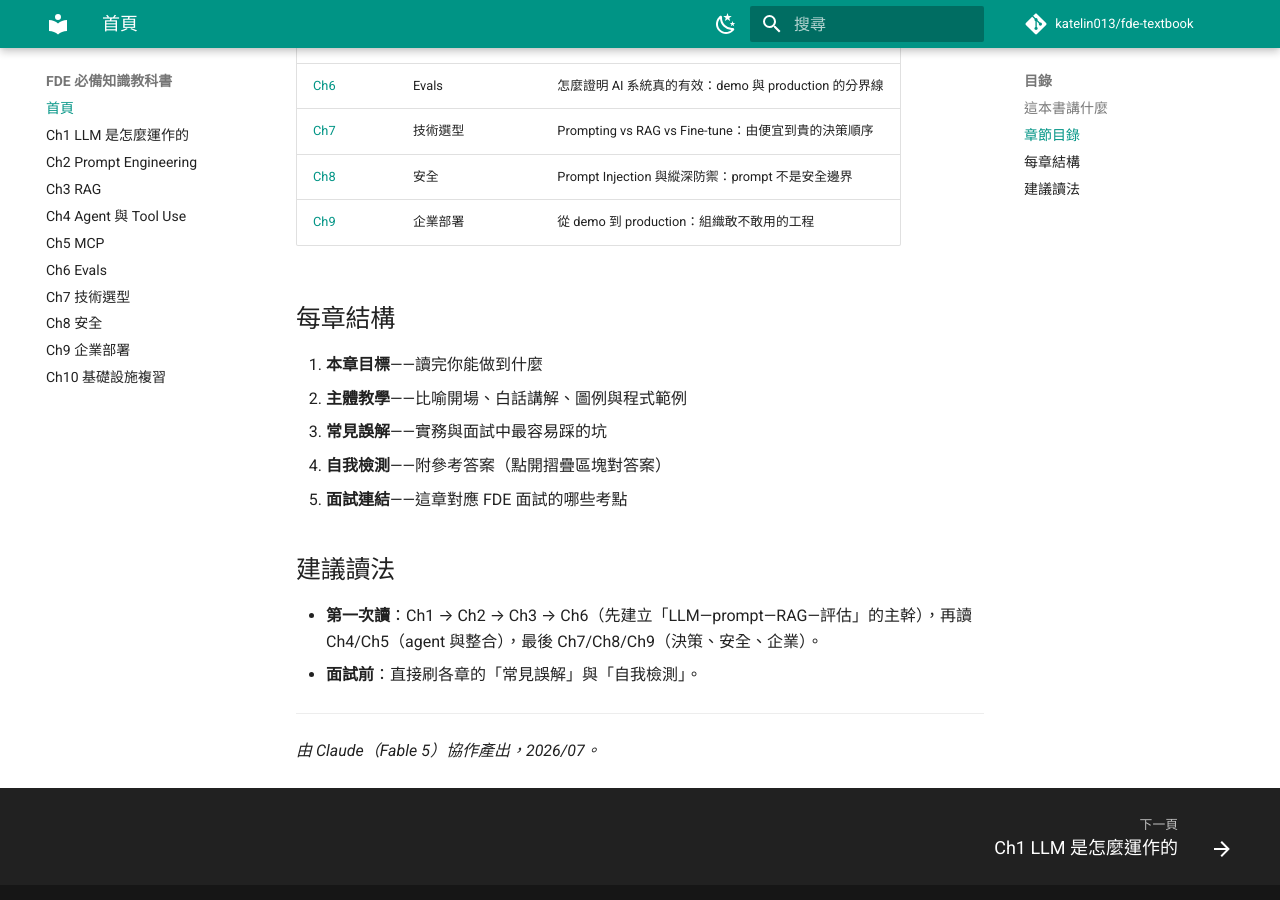
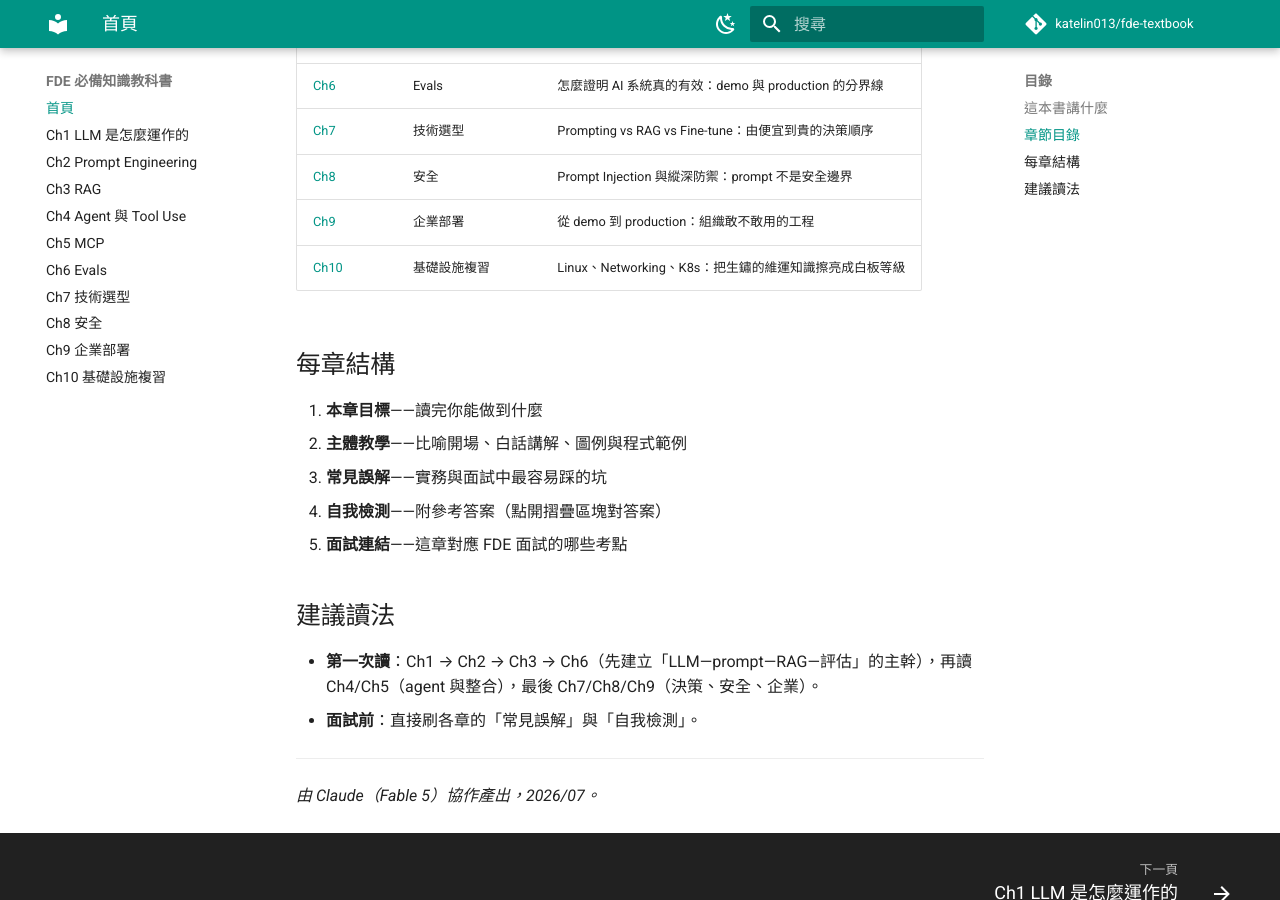
Before and after one commit to katelin013/fde-textbook, an MkDocs documentation site: the page built from docs/index.md, in a window 1280 px wide and 900 px high, scrolled down 674 px. Built offline with MkDocs 1.6.1 and Material for MkDocs 9.7.7, drawn with Linux system fonts in a browser that asks for light colours; comment, search, counter and statistics services are not loaded.

Commit message:
docs: 首頁目錄加入 Ch10

```diff
--- a/docs/index.md
+++ b/docs/index.md
@@ -19,6 +19,7 @@ FDE 是嵌入客戶環境、從需求拆解到上線維運、端到端交付 AI
 | [Ch7](ch7-choosing-approach.md) | 技術選型 | Prompting vs RAG vs Fine-tune：由便宜到貴的決策順序 |
 | [Ch8](ch8-security.md) | 安全 | Prompt Injection 與縱深防禦：prompt 不是安全邊界 |
 | [Ch9](ch9-enterprise-deployment.md) | 企業部署 | 從 demo 到 production：組織敢不敢用的工程 |
+| [Ch10](ch10-infra-basics.md) | 基礎設施複習 | Linux、Networking、K8s：把生鏽的維運知識擦亮成白板等級 |
 
 ## 每章結構
 
```
